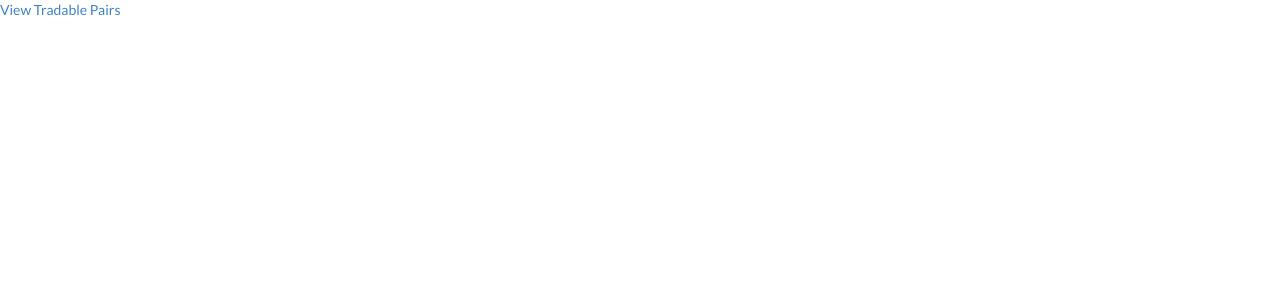
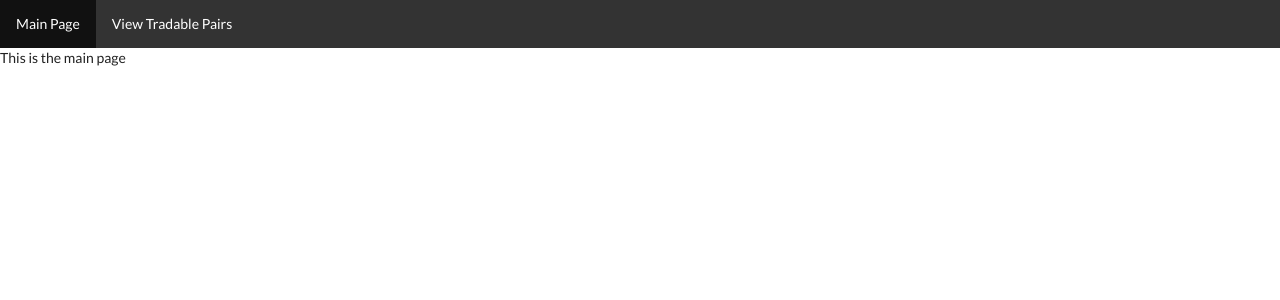
Before and after one commit to petergpinto/kraken_web, a React app in the folder react/: page /react/ in a window 1280 px wide. Shown: the top 300 px of the page. Built offline with nearby package versions, Linux system fonts and the light colour scheme.

Commit message:
Got tradable pairs to display on page

```diff
--- a/react/src/components/MainPage.js
+++ b/react/src/components/MainPage.js
@@ -1,5 +1,7 @@
 import React, { Component, useState } from 'react';
 import { Link } from 'react-router-dom';
+
+import NavigationBar from './NavigationBar';
 
 class MainPage extends Component {
 	constructor(props) {
@@ -10,9 +12,12 @@ class MainPage extends Component {
 
 	render() {
 		return (
+		<div className="MainPage">
+			<NavigationBar currentpage="MainPage"/>
 			<p>
-				<Link to="/TradablePairsInfo">View Tradable Pairs</Link>
+				This is the main page
 			</p>
+		</div>
 		);
 	}
 }
--- a/react/src/components/NavigationBar.js
+++ b/react/src/components/NavigationBar.js
@@ -1,7 +1,7 @@
 import React, { Component, useState } from 'react';
 import { Link } from 'react-router-dom';
 
-
+import './css/NavigationBar.css';
 
 class NavigationBar extends Component {
 	constructor(props) {
@@ -13,8 +13,10 @@ class NavigationBar extends Component {
 	render() {
 		return (
 			<div className="NavigationBar">
-				<Link to="/">Main Page</Link>
-				<Link to="TradablePairsInfo">View Tradable Pairs</Link>
+				<ul>
+					<li className={this.props.currentpage=="MainPage"?"active":""}><Link to="/">Main Page</Link></li>
+				    <li className={this.props.currentpage=="TradablePairsInfo"?"active":""}><Link to="/TradablePairsInfo">View Tradable Pairs</Link></li>
+				</ul>
 			</div>
 		);
 	}
--- a/react/src/components/TradablePairsInfo.js
+++ b/react/src/components/TradablePairsInfo.js
@@ -1,20 +1,93 @@
 import React, { Component, useState } from 'react';
 import { Link } from 'react-router-dom';
 
-
+import NavigationBar from './NavigationBar';
 
 class TradablePairsInfo extends Component {
 	constructor(props) {
 		super(props)
 
-		this.state = {};
+		this.getAllTradablePairs = this.getAllTradablePairs.bind(this);
+		this.renderTradablePairs = this.renderTradablePairs.bind(this);
+		this.getPairsKeys = this.getPairsKeys.bind(this);
+
+		this.state = { pairs:[] };
+	}
+
+	getAllTradablePairs() {
+		return fetch(window.origin + '/api/TradablePairs', {
+			method: "GET",
+			headers: {
+				'Accept':'application/json',
+			}
+		}).then(res => res.json())
+		.then( json => {
+			this.setState({pairs:json});
+		});
+	}
+
+	getPairsKeys() {
+		if(this.state.pairs[0])
+			return Object.keys(this.state.pairs[0]);
+		else
+			return [];
+	}
+
+	renderTradablePairsHeader() {
+		let keys = this.getPairsKeys();
+		return keys.map((key, index) => {
+			if(key == 'pair')
+				return <th>Pair</th>
+			if(key == 'base')
+				return <th>Base</th>
+			if(key == 'altname')
+				return <th>Alt Name</th>
+			if(key == 'doTrading')
+				return <th>Do Trading?</th>
+			if(key == 'orderMin')
+				return <th>Minimum Order</th>
+			if(key == 'id')
+				return null
+			return <th>{key}</th>
+		})
+	}
+
+	renderTradablePairsRow() {
+		let items = this.state.pairs;
+
+		return items.map((row, index) => {
+			return <tr>
+				<td>{row.pair}</td>
+				<td>{row.orderMin}</td>
+				<td>{row.base}</td>
+				<td>{row.altname}</td>
+				<td>{row.doTrading? "Yes":"No"}</td>
+			</tr>
+		})
+	}
+
+	renderTradablePairs() {
+		let pairs = this.state.pairs;
+		return (
+			<table>
+			<tr>{this.renderTradablePairsHeader()}</tr>
+			{this.renderTradablePairsRow()}
+			</table>
+		);
+	}
+
+	componentDidMount() {
+		this.getAllTradablePairs();
 	}
 
 	render() {
 		return (
-			<p>
-				TRADABLE PAIRS
-			</p>
+		<div className="TradablePairsInfo">
+			<NavigationBar currentpage="TradablePairsInfo"/>
+			<div>
+				{this.renderTradablePairs()}
+			</div>
+		</div>
 		);
 	}
 }
--- /dev/null
+++ b/react/src/components/css/NavigationBar.css
@@ -0,0 +1,28 @@
+.NavigationBar ul {
+  list-style-type: none;
+  margin: 0;
+  padding: 0;
+  overflow: hidden;
+  background-color: #333;
+}
+
+.NavigationBar li {
+  float: left;
+}
+
+.NavigationBar li a {
+  display: block;
+  color: white;
+  text-align: center;
+  padding: 14px 16px;
+  text-decoration: none;
+}
+
+/* Change the link color to #111 (black) on hover */
+.NavigationBar li a:hover {
+  background-color: #111;
+}
+
+.NavigationBar .active {
+  background-color: #04AA6D;
+}
```
